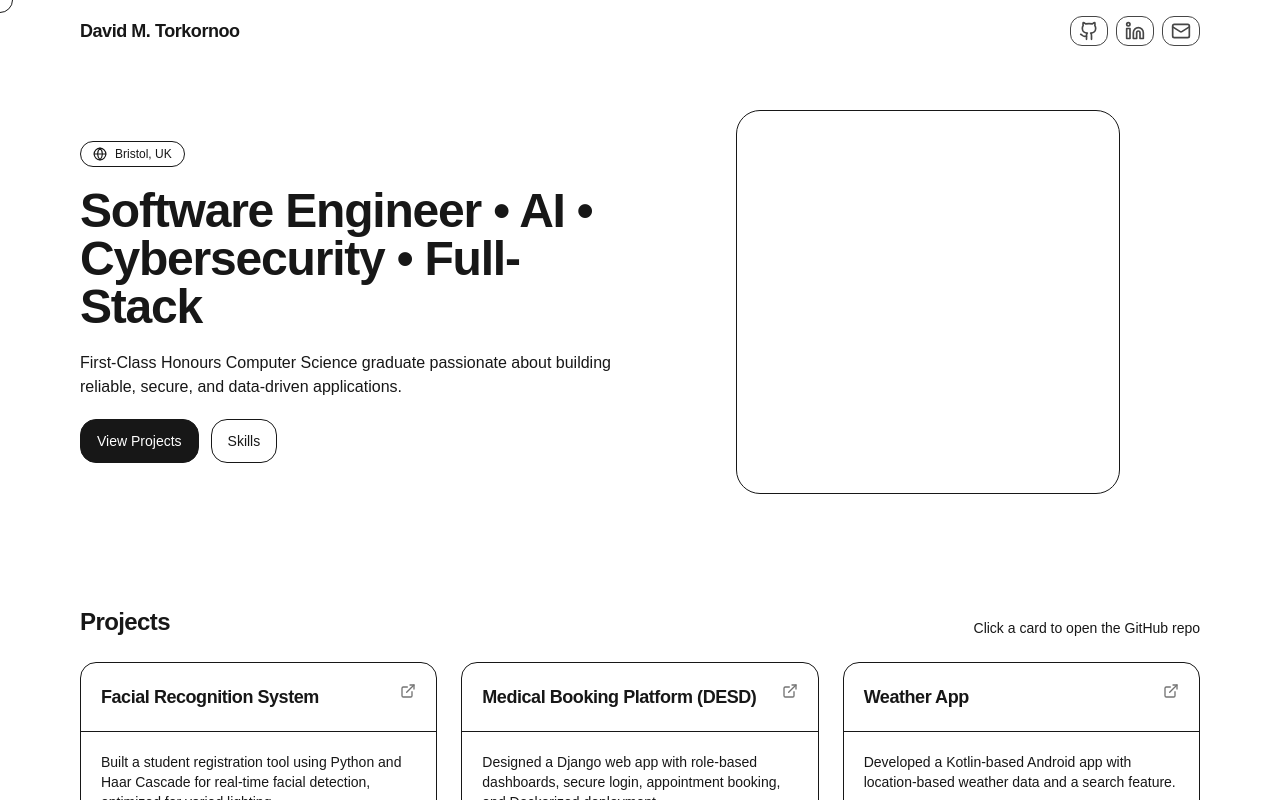
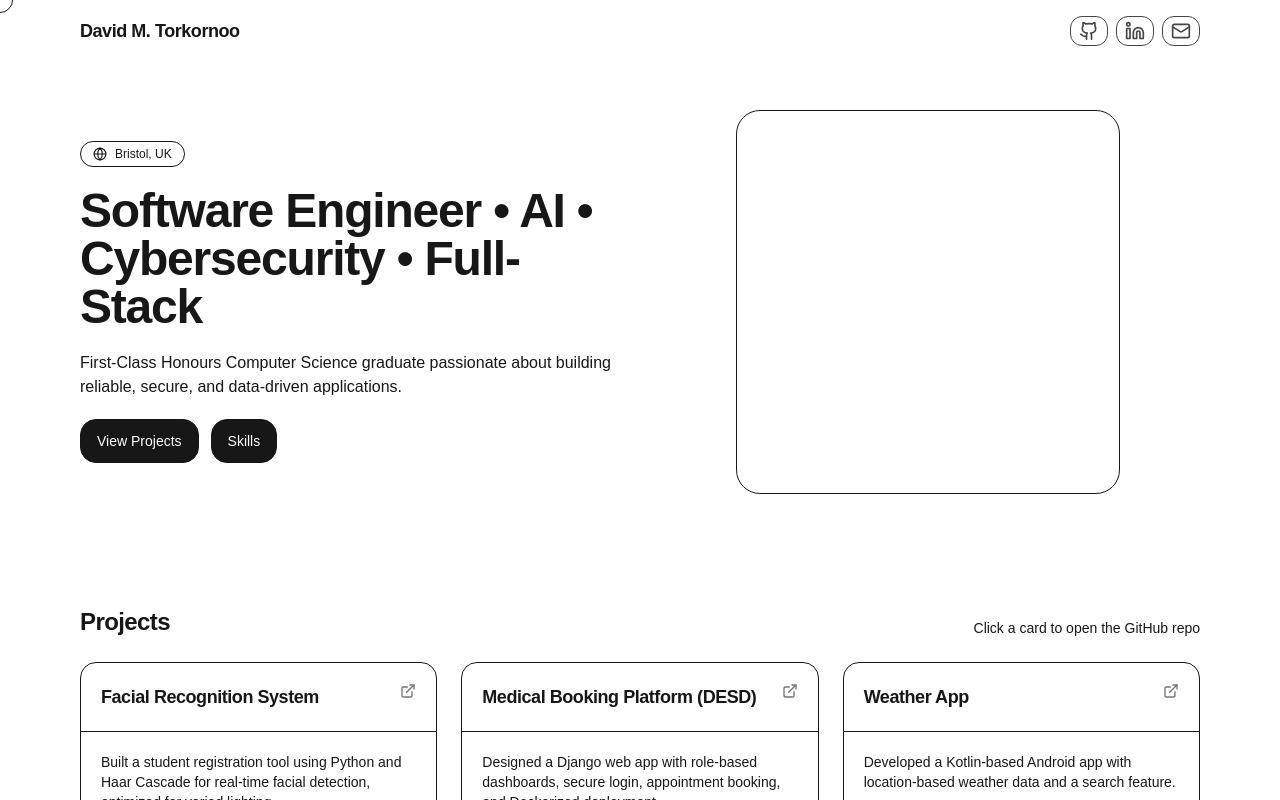
Before and after one commit to Davemtok/portfolio, a Next.js app in the folder frayma/: page / in a window 1280 px wide. Shown: the top 800 px of the page. Built offline with nearby package versions, Linux system fonts and the light colour scheme.

Commit message:
button edit made

```diff
--- a/frayma/src/components/Portfolio.tsx
+++ b/frayma/src/components/Portfolio.tsx
@@ -212,7 +212,7 @@ function Hero() {
             <Button asChild>
               <a href="#projects">View Projects</a>
             </Button>
-            <Button asChild variant="secondary">
+            <Button asChild>
               <a href="#skills">Skills</a>
             </Button>
           </div>
```
